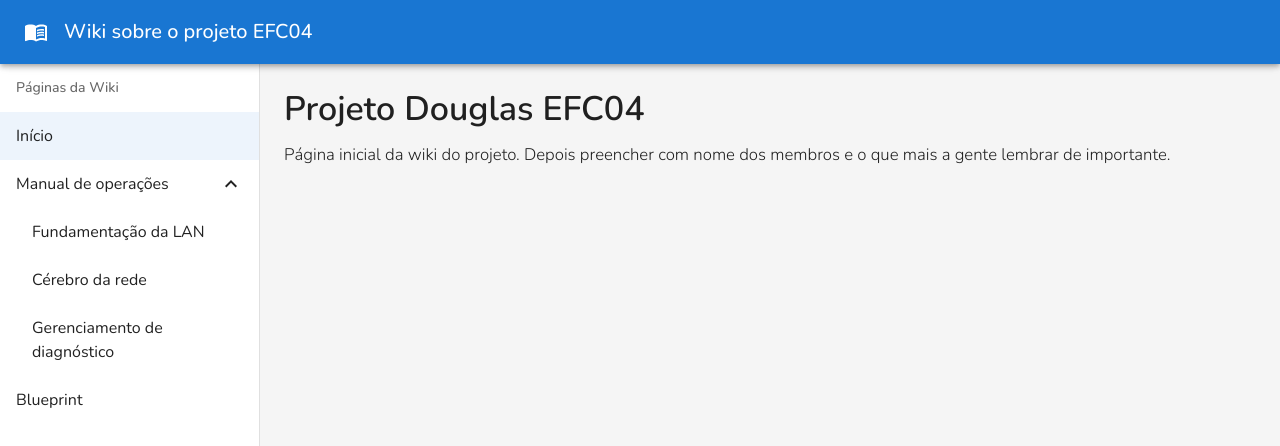
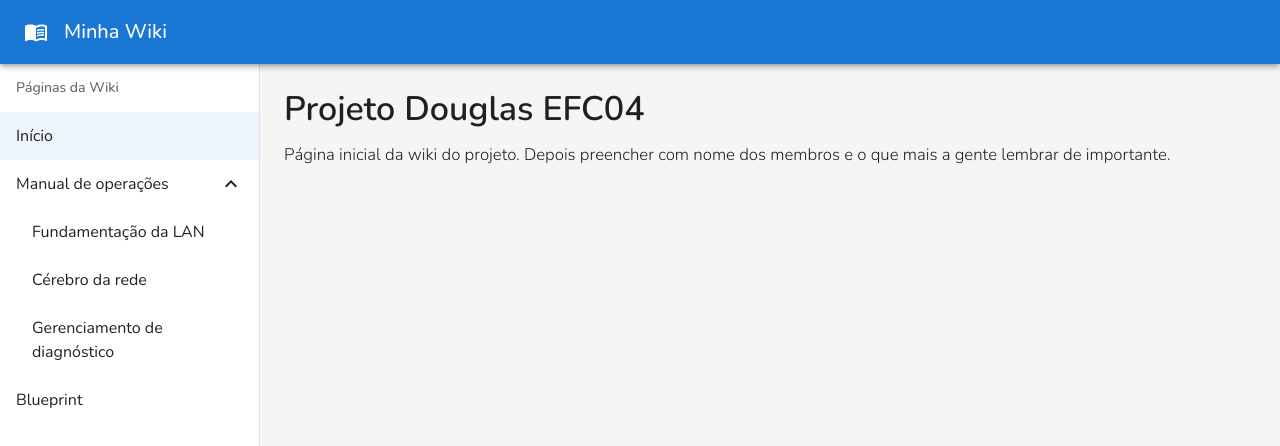
Before and after one commit to Software-PUC/Redes-EFC04, a React (Vite) app: page / in a window 1280 px wide. Shown: the top 446 px of the page. Built offline with nearby package versions, Linux system fonts and the light colour scheme.

Commit message:
style: Responsividade para mobiles

```diff
--- a/src/layout/AppLayout.jsx
+++ b/src/layout/AppLayout.jsx
@@ -7,15 +7,28 @@ import { navigationTree } from "../navigation";
 const drawerWidth = 260;
 
 export default function AppLayout({ children }) {
+  const [mobileOpen, setMobileOpen] = React.useState(false);
+
+  const handleDrawerToggle = () => {
+    setMobileOpen((prev) => !prev);
+  };
+
   return (
     <Box sx={{ display: "flex", minHeight: "100vh" }}>
-      <TopBar drawerWidth={drawerWidth} />
-      <Sidebar drawerWidth={drawerWidth} navigationTree={navigationTree} />
+      <TopBar drawerWidth={drawerWidth} onMenuClick={handleDrawerToggle} />
+
+      <Sidebar
+        drawerWidth={drawerWidth}
+        navigationTree={navigationTree}
+        mobileOpen={mobileOpen}
+        onDrawerToggle={handleDrawerToggle}
+      />
+
       <Box
         component="main"
         sx={{
           flexGrow: 1,
-          p: 3,
+          p: { xs: 2, sm: 3 },
           mt: 8,
         }}
       >
--- a/src/layout/Sidebar.jsx
+++ b/src/layout/Sidebar.jsx
@@ -27,10 +27,7 @@ function NavItem({ item, level = 0, currentPath }) {
   if (item.children && !item.path) {
     return (
       <>
-        <ListItemButton
-          onClick={handleClick}
-          sx={{ pl: 2 + level * 2 }}
-        >
+        <ListItemButton onClick={handleClick} sx={{ pl: 2 + level * 2 }}>
           <ListItemText primary={item.label} />
           {open ? <ExpandLess /> : <ExpandMore />}
         </ListItemButton>
@@ -79,27 +76,18 @@ function NavItem({ item, level = 0, currentPath }) {
   );
 }
 
-export default function Sidebar({ drawerWidth, navigationTree }) {
+export default function Sidebar({
+  drawerWidth,
+  navigationTree,
+  mobileOpen,
+  onDrawerToggle,
+}) {
   const location = useLocation();
 
-  return (
-    <Drawer
-      variant="permanent"
-      sx={{
-        width: drawerWidth,
-        flexShrink: 0,
-        "& .MuiDrawer-paper": {
-          width: drawerWidth,
-          boxSizing: "border-box",
-        },
-      }}
-    >
+  const drawerContent = (
+    <>
       <Toolbar />
-      <Box
-        sx={{
-          overflow: "auto",
-        }}
-      >
+      <Box sx={{ overflow: "auto" }}>
         <List
           component="nav"
           subheader={
@@ -115,6 +103,51 @@ export default function Sidebar({ drawerWidth, navigationTree }) {
           ))}
         </List>
       </Box>
-    </Drawer>
+    </>
+  );
+
+  return (
+    <Box
+      component="nav"
+      sx={{
+        width: { sm: drawerWidth },
+        flexShrink: { sm: 0 },
+      }}
+      aria-label="Páginas da Wiki"
+    >
+      {/* Drawer para mobile*/}
+      <Drawer
+        variant="temporary"
+        open={mobileOpen}
+        onClose={onDrawerToggle}
+        ModalProps={{
+          keepMounted: true,
+        }}
+        sx={{
+          display: { xs: "block", sm: "none" },
+          "& .MuiDrawer-paper": {
+            boxSizing: "border-box",
+            width: drawerWidth,
+          },
+        }}
+      >
+        {drawerContent}
+      </Drawer>
+
+      {/* Drawer para desktop */}
+      <Drawer
+        variant="permanent"
+        sx={{
+          display: { xs: "none", sm: "block" },
+          "& .MuiDrawer-paper": {
+            width: drawerWidth,
+            boxSizing: "border-box",
+          },
+        }}
+        open
+      >
+        {drawerContent}
+      </Drawer>
+    </Box>
   );
 }
--- a/src/layout/TopBar.jsx
+++ b/src/layout/TopBar.jsx
@@ -1,8 +1,9 @@
 import React from "react";
-import { AppBar, Toolbar, Typography } from "@mui/material";
+import { AppBar, Toolbar, Typography, IconButton } from "@mui/material";
 import MenuBookIcon from "@mui/icons-material/MenuBook";
+import MenuIcon from "@mui/icons-material/Menu";
 
-export default function TopBar({ drawerWidth }) {
+export default function TopBar({ drawerWidth, onMenuClick }) {
   return (
     <AppBar
       position="fixed"
@@ -12,9 +13,19 @@ export default function TopBar({ drawerWidth }) {
       }}
     >
       <Toolbar>
-        <MenuBookIcon sx={{ mr: 2 }} />
+        {/* Desaparecer no desk pois é só para mobile */}
+        <IconButton
+          color="inherit"
+          edge="start"
+          onClick={onMenuClick}
+          sx={{ mr: 2, display: { sm: "none" } }}
+        >
+          <MenuIcon />
+        </IconButton>
+
+        <MenuBookIcon sx={{ mr: 2, display: { xs: "none", sm: "inline-flex" } }} />
         <Typography variant="h6" noWrap component="div">
-          Wiki sobre o projeto EFC04
+          Minha Wiki
         </Typography>
       </Toolbar>
     </AppBar>
```
